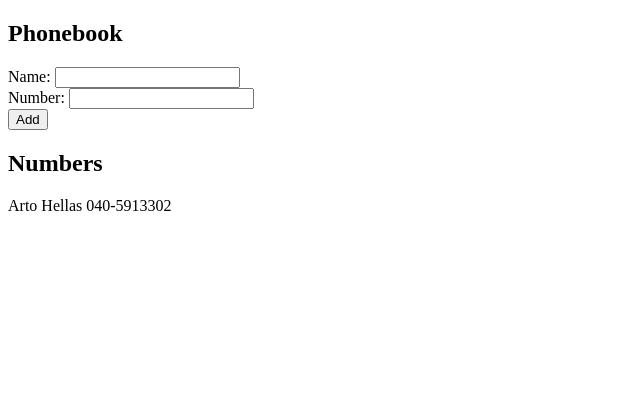
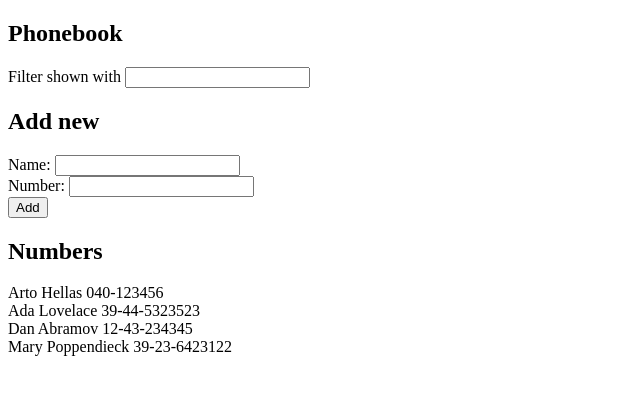
Before and after one commit to rkoverola/fullstackopen, a React (Create React App) app in the folder part2/phonebook/: page / in a window 1280 px wide. Shown: the top 394 px of the page, without its empty margins (0-640 px from the left). Built offline with nearby package versions, Linux system fonts and the light colour scheme.

Commit message:
Solve 2.9

```diff
--- a/part2/phonebook/src/App.js
+++ b/part2/phonebook/src/App.js
@@ -1,9 +1,11 @@
 import { useState } from 'react'
 
-const PersonList = ({persons}) => {
+const PersonList = ({persons, filterString}) => {
+  const rawFilter = filterString.toLowerCase()
+  const shownPersons = persons.filter(p => p.name.toLowerCase().startsWith(rawFilter))
   return (
     <div>
-      {persons.map(p => <div key={p.name}>{p.name} {p.number}</div>)}
+      {shownPersons.map(p => <div key={p.name}>{p.name} {p.number}</div>)}
     </div>
   )
 }
@@ -11,16 +13,18 @@
 const App = () => {
 
   const [persons, setPersons] = useState([
-    {
-      name: 'Arto Hellas',
-      number: '040-5913302'
-    }
+    { name: 'Arto Hellas', number: '040-123456', id: 1 },
+    { name: 'Ada Lovelace', number: '39-44-5323523', id: 2 },
+    { name: 'Dan Abramov', number: '12-43-234345', id: 3 },
+    { name: 'Mary Poppendieck', number: '39-23-6423122', id: 4 }
   ])
   const [newName, setNewName] = useState('')
   const [newNumber, setNewNumber] = useState('')
+  const [filterString, setFilterString] = useState('')
 
   const handleNewNameChange = (event) => setNewName(event.target.value)
   const handleNewNumberChange = (event) => setNewNumber(event.target.value)
+  const handleFilterStringChange = (event) => setFilterString(event.target.value)
 
   const addPerson = (event) => {
     event.preventDefault()
@@ -30,7 +34,8 @@
     } else {
       const personObject = {
         name: newName,
-        number: newNumber
+        number: newNumber,
+        id: persons.length + 1
       }
       setPersons(persons.concat(personObject))
       setNewName('')
@@ -41,6 +46,8 @@
   return (
     <div>
       <h2>Phonebook</h2>
+      Filter shown with <input onChange={handleFilterStringChange} value={filterString}/>
+      <h2>Add new</h2>
       <form>
         <div>
           Name: <input onChange={handleNewNameChange} value={newName}/>
@@ -53,7 +60,7 @@
         </div>
       </form>
       <h2>Numbers</h2>
-      <PersonList persons={persons}/>
+      <PersonList persons={persons} filterString={filterString}/>
     </div>
   )
 }
```
